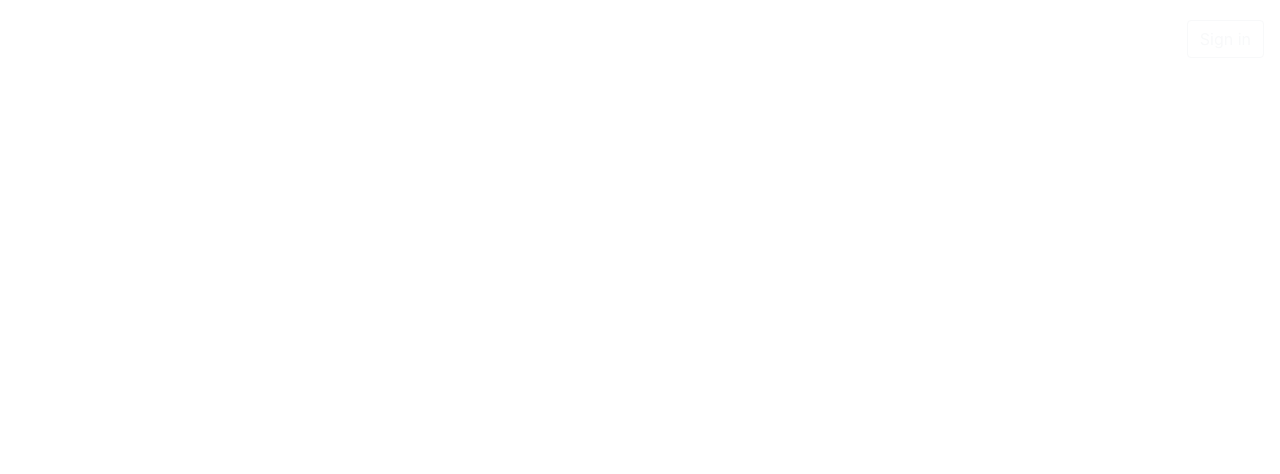
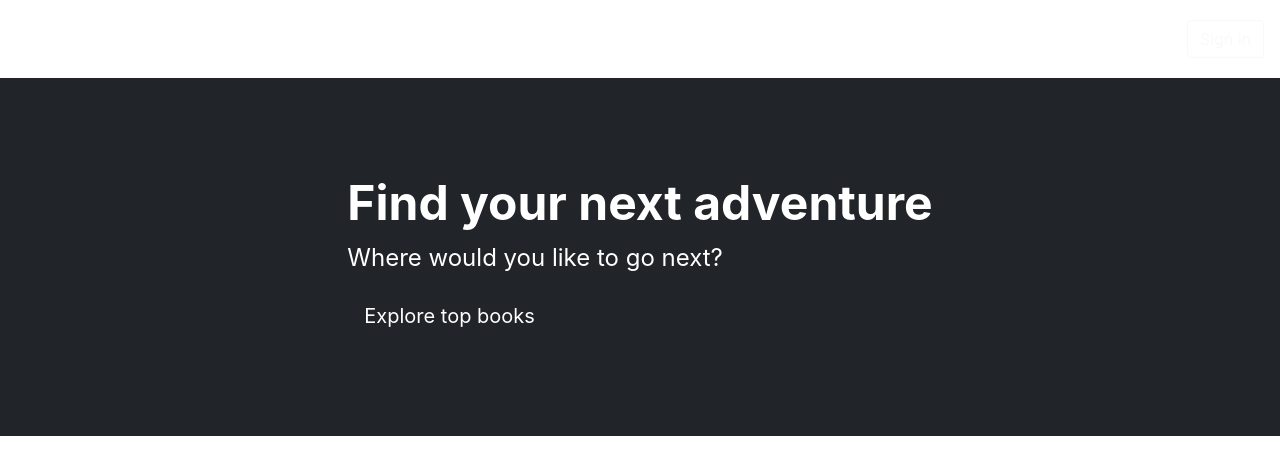
Before and after one commit to AlexAleno/GourmetRecipe, a React (Create React App) app: page / in a window 1280 px wide. Shown: the top 474 px of the page. Built offline with nearby package versions, Linux system fonts and the light colour scheme.

Commit message:
You should use this the others are broken idk why

```diff
--- a/src/App.tsx
+++ b/src/App.tsx
@@ -1,9 +1,10 @@
 
 import {Navbar} from "./layouts/NavbarAndFooter/Navbar";
+import {ExploreTopRecipes} from "./layouts/Homepage/ExploreTopRecipes";
 import './App.css';
 function App() {
   return (
-      <Navbar/>
+      <><Navbar/><ExploreTopRecipes/></>
   );
 }
 
--- /dev/null
+++ b/src/layouts/Homepage/ExploreTopRecipes.tsx
@@ -0,0 +1,14 @@
+export const ExploreTopRecipes = () => {
+    return (
+        <div className="p-5 mb-4 bg-dark header">
+            <div className="container-fluid py-5 text-white d-flex justify-content-center align-items-center">
+                <div>
+                    <h1 className="display-5 fw-bold">Find your next adventure</h1>
+                    <p className="col-md-8 fs-4">Where would you like to go next?</p>
+                    <a type="button" className="btn main-color btn-lg text-white"
+                       href="#explore-top-books">Explore top books</a>
+                </div>
+            </div>
+        </div>
+    );
+};
```
